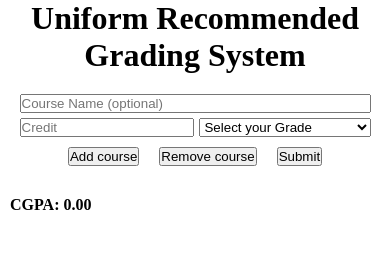
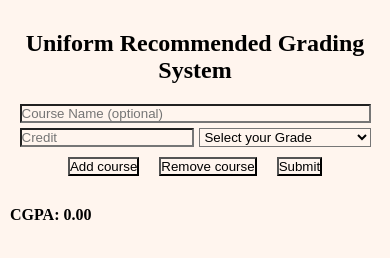
Before and after one commit to infoarifk/cgpa-calculator, a plain HTML site: page index.html in a window 390 px wide. Both pictures are taken after a click on the button "Remove course". Drawn offline with Linux system fonts and the light colour scheme.

Commit message:
almost done

```diff
--- a/index.html
+++ b/index.html
@@ -22,7 +22,7 @@
 
         <div class="input-area">
 
-            <input type="text" name="" id="" placeholder="Course Name (optional)">
+            <input type="text" class="course-name" placeholder="Course Name (optional)">
 
             <div class="mobile">
 
--- a/main.js
+++ b/main.js
@@ -9,7 +9,7 @@ newDiv.className = "input-area";
 
 
 newDiv.innerHTML = `
-<input type="text" name="" id="" placeholder="Course Name (optional)">
+<input type="text" class="course-name" placeholder="Course Name (optional)">
             <div class="mobile">
             <input type="text" class="credit" placeholder="Credit">
 
@@ -44,5 +44,11 @@ function removeCourse(){
     add-=1;
 
     }
+    if(add==0){
+       document.getElementsByClassName("credit")[0].value='';
+       document.getElementsByClassName("course-name")[0].value='';
+       document.getElementsByClassName('grade')[0].value="";
+
+    }
 
 }
--- a/result.js
+++ b/result.js
@@ -11,12 +11,13 @@ function submit(){
 
     for(let i=0; i<credit.length; i++){
 
-       if(credit[i].value=="" || gradeSelect[i].value==""){
+       if(credit[i].value=="" || gradeSelect[i].value=="" || isNaN(Number(credit[i].value))==true){
         alert("Your input is not correct");
         break;
 
        }
        else{
+
         creditArray.push(Number(credit[i].value));
         gradeArray.push(gradeSelect[i].value);
        }
@@ -86,8 +87,9 @@ const finalResult = (totalPoint/totalCredit).toFixed(2);
 
 const showResult=document.getElementById("final-result");
 
-showResult.innerText = finalResult;
-
+if(isNaN(finalResult)==false){
+    showResult.innerText = finalResult;
+}
 
 
 }
--- a/style.css
+++ b/style.css
@@ -1,10 +1,12 @@
 *{
     margin: 0;
     padding: 0;
+    background-color: rgb(255, 245, 238);
 }
 
 h1{
   text-align: center;
+  margin-top: 30px;
 }
 
 #main-input{
@@ -37,11 +39,15 @@ margin-bottom: 20px;
 
 #result-area{
     padding: 10px;
-    max-width: 600px;
+    max-width: 580px;
     margin: 0 auto;
 }
 
 @media only screen and (max-width: 600px) {
+
+h1{
+    font-size: x-large;
+}
 
 .input-area{
     flex-direction: column;
```
